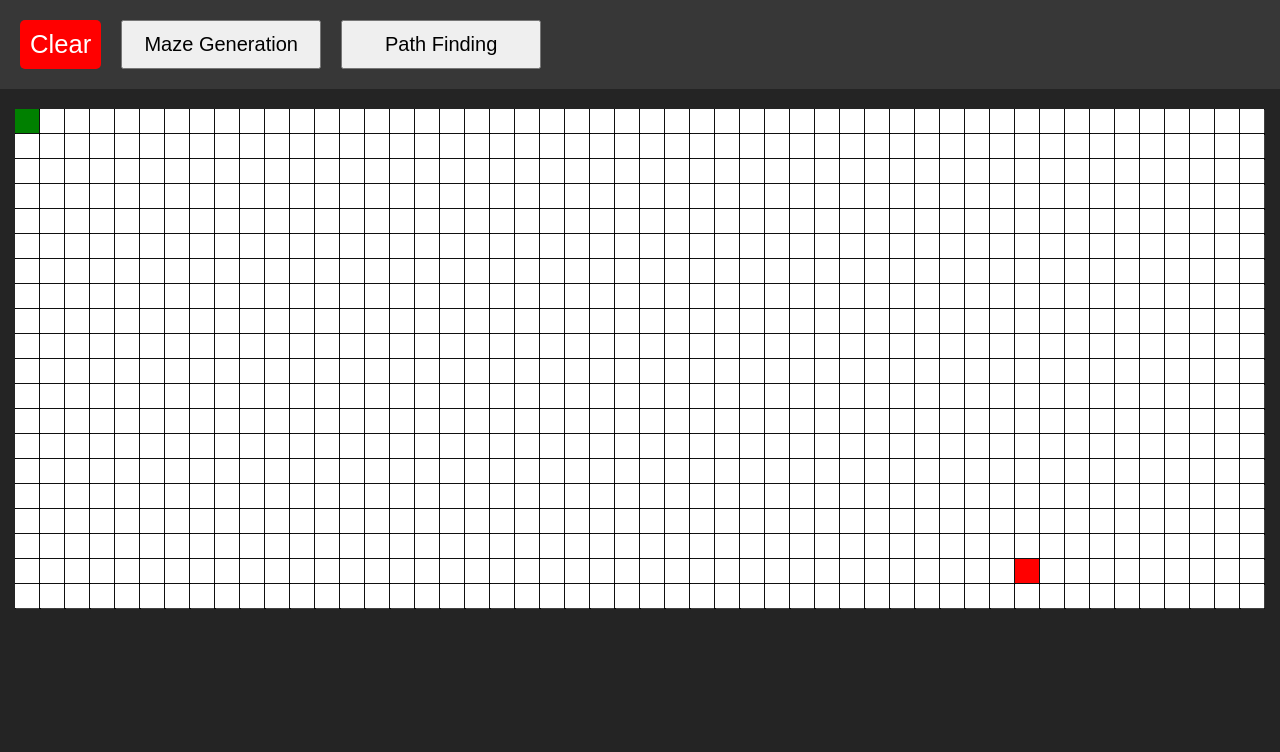
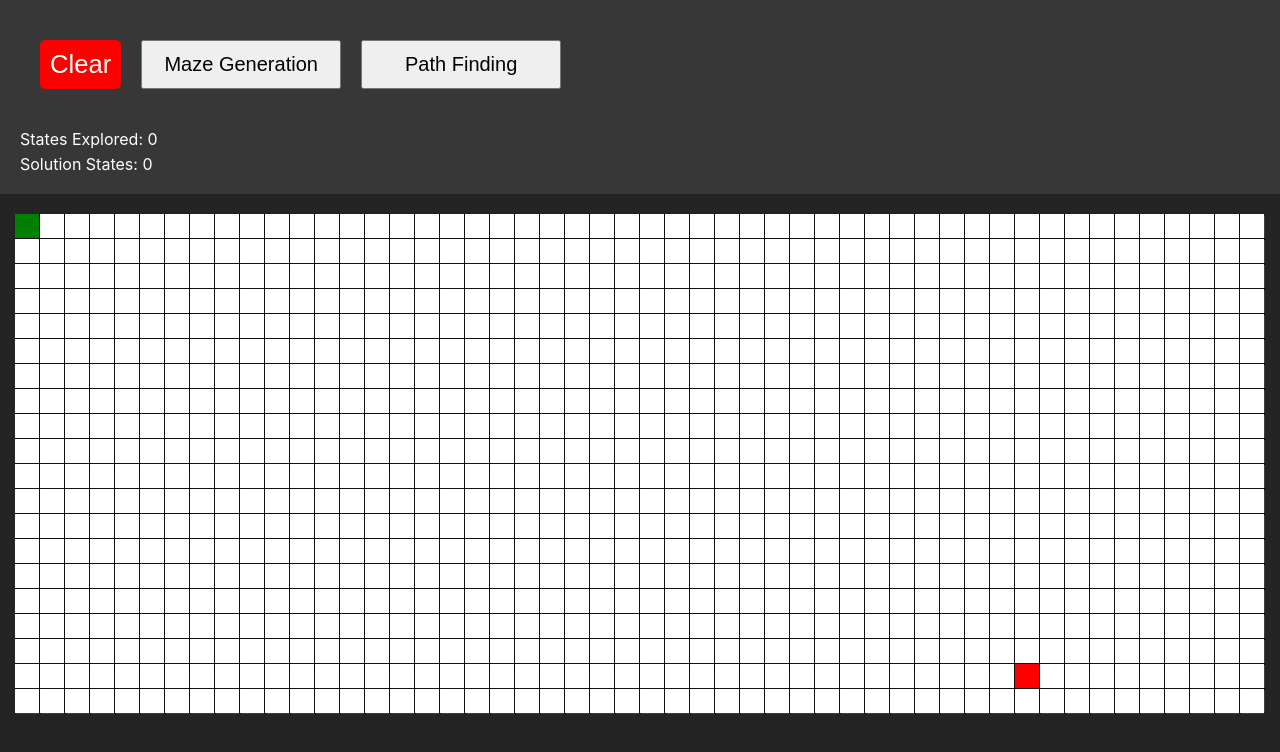
Before and after one commit to Smayan-n/pathfinding-visualizer, a React (Vite) app: page / in a window 1280 px wide. Shown: the top 752 px of the page. Built offline with nearby package versions, Linux system fonts and the light colour scheme.

Commit message:
added state count

```diff
--- a/src/App.jsx
+++ b/src/App.jsx
@@ -1,13 +1,13 @@
 import { useState } from "react";
 import CanvasSection from "./components/CanvasSection.jsx";
 import ControlSection from "./components/ControlSection.jsx";
+import Maze from "./scripts/Maze.js";
+import CanvasRenderer from "./scripts/Renderer.js";
+import { randInt } from "./scripts/Utility.js";
 import dfsGenerator from "./scripts/generationAlgorithms/DFSGeneration.js";
 import primsAlgorithm from "./scripts/generationAlgorithms/PrimsAlgorithm.js";
 import recursiveDivision from "./scripts/generationAlgorithms/RecursiveDivision.js";
-import Maze from "./scripts/Maze.js";
 import pathfind from "./scripts/pathfindingAlgorithms/Pathfinding.js";
-import CanvasRenderer from "./scripts/Renderer.js";
-import { randInt } from "./scripts/Utility.js";
 import "./styles/App.css";
 
 function App() {
@@ -18,13 +18,24 @@ function App() {
 	const [maze, setMaze] = useState(new Maze());
 	const [renderer, setRenderer] = useState(new CanvasRenderer(maze));
 
+	const [numStates, setNumStates] = useState({ explored: 0, solution: 0 });
+
+	function handleNumStatesChange(changed) {
+		const { explored, solution } = changed;
+		//if explored is -1, it is total explored states
+		//if solution is -1, there is no solution
+		setNumStates({
+			explored: explored === -1 ? pathfindSolution.explored.length : explored,
+			solution: solution,
+		});
+	}
+
 	function handleClearCanvas() {
 		setClearCanvas(!clearCanvas);
 	}
 
 	function handlePathfind(option) {
 		const { solution, explored } = pathfind(maze, option);
-		console.log(explored.length, solution.length);
 
 		setPathfindSolution({ option: option, solution: solution, explored: explored });
 	}
@@ -59,12 +70,14 @@ function App() {
 				onPathfind={handlePathfind}
 				onGenerate={handleGenerate}
 				onClearCanvas={handleClearCanvas}
+				numStates={numStates}
 			></ControlSection>
 			<CanvasSection
 				generated={generated}
 				pathfindSolution={pathfindSolution}
 				functionalObjects={[maze, renderer]}
 				clearCanvasProps={[clearCanvas, handleClearCanvas]}
+				onNumStatesChange={handleNumStatesChange}
 			></CanvasSection>
 		</section>
 	);
--- a/src/components/CanvasSection.jsx
+++ b/src/components/CanvasSection.jsx
@@ -5,7 +5,7 @@ import "../styles/CanvasSection.css";
 import { useOnDraw } from "./Hooks.js";
 
 function CanvasSection(props) {
-	const { generated, pathfindSolution, clearCanvasProps, functionalObjects } = props;
+	const { generated, pathfindSolution, clearCanvasProps, functionalObjects, onNumStatesChange } = props;
 	const [clearCanvas, onClearCanvas] = clearCanvasProps;
 	const [maze, renderer] = functionalObjects;
 
@@ -40,6 +40,7 @@ function CanvasSection(props) {
 		renderer.renderMaze();
 	}, [clearCanvas, generated, pathfindSolution]);
 
+	//for maze generation
 	useEffect(() => {
 		const generateMaze = async () => {
 			//clear or fill cells depending on algorithm
@@ -56,6 +57,7 @@ function CanvasSection(props) {
 		if (generated) generateMaze();
 	}, [generated]);
 
+	//for pathfinding
 	useEffect(() => {
 		const pathfind = async () => {
 			//clear all explored and solution cells
@@ -67,12 +69,15 @@ function CanvasSection(props) {
 				const { solution, explored } = pathfindSolution;
 
 				if (solution) {
-					await renderer.queueStatesAnimation(explored, "explored", 15);
+					await renderer.queueStatesAnimation(explored, "explored", 15, onNumStatesChange);
 					//to ensure complete animation
-					setTimeout(async () => await renderer.queueStatesAnimation(solution, "solution", 25), 50);
+					setTimeout(
+						async () => await renderer.queueStatesAnimation(solution, "solution", 25, onNumStatesChange),
+						50
+					);
 				} else {
-					await renderer.queueStatesAnimation(explored, "explored", 15);
-					console.log("No solution found");
+					await renderer.queueStatesAnimation(explored, "explored", 15, onNumStatesChange);
+					onNumStatesChange({ explored: explored.length, solution: -1 });
 				}
 			}, 100);
 		};
@@ -108,6 +113,7 @@ function CanvasSection(props) {
 
 	//callback function that runs when mouse button is pressed and mouse is moving on canvas - loop function
 	function handleDraw(ctx, point, prevPoint, mouseDown, rightClick) {
+		//for changing cursor on hover
 		if (indexEquals(maze.start, maze.getCellIndex(point)) || indexEquals(maze.end, maze.getCellIndex(point))) {
 			canvasRef.current.style.cursor = "grabbing";
 		} else {
@@ -131,14 +137,16 @@ function CanvasSection(props) {
 				}
 				if (maze.onStartClick) {
 					const oldStart = maze.setStart(index);
-					renderer.drawCell(oldStart);
-					renderer.drawCell(index);
+					// renderer.drawCell(oldStart);
+					// renderer.drawCell(index);
+					renderer.queueAnimation(oldStart, 15);
+					renderer.queueAnimation(index, 15);
 					return;
 				}
 				if (maze.onEndClick) {
 					const oldEnd = maze.setEnd(index);
-					renderer.drawCell(oldEnd);
-					renderer.drawCell(index);
+					renderer.queueAnimation(oldEnd, 15);
+					renderer.queueAnimation(index, 15);
 					return;
 				}
 
--- a/src/components/ControlSection.jsx
+++ b/src/components/ControlSection.jsx
@@ -2,7 +2,7 @@ import "../styles/ControlSection.css";
 import DropDown from "./Dropdown";
 
 function ControlSection(props) {
-	const { onClearCanvas, onGenerate, onPathfind } = props;
+	const { onClearCanvas, onGenerate, onPathfind, numStates } = props;
 
 	function handleGenerationOptionClick(e) {
 		//index of the option clicked
@@ -26,6 +26,7 @@ function ControlSection(props) {
 	];
 	return (
 		<section className="control-section">
+			<section className="input-section">
 				<button onClick={onClearCanvas} className="clear-btn">
 					Clear
 				</button>
@@ -40,6 +41,17 @@ function ControlSection(props) {
 					onOptionClick={handlePathfindingOptionClick}
 				></DropDown>
 			</section>
+			<section className="display-section">
+				<section className="states-info">
+					<div>States Explored: {numStates.explored}</div>
+					{numStates.solution === -1 ? (
+						<div style={{ color: "red" }}>No Solution</div>
+					) : (
+						<div>Solution States: {numStates.solution}</div>
+					)}
+				</section>
+			</section>
+		</section>
 	);
 }
 
--- a/src/scripts/Renderer.js
+++ b/src/scripts/Renderer.js
@@ -71,7 +71,7 @@ class CanvasRenderer {
 	}
 
 	//animates a given array of states to given type
-	queueStatesAnimation(states, type, animSpeed) {
+	queueStatesAnimation(states, type, animSpeed, onNumStatesChange) {
 		//make sure states is not empty
 		if (states.length === 0)
 			return new Promise((resolve) => {
@@ -85,6 +85,12 @@ class CanvasRenderer {
 				const index = { row: states[i].row, col: states[i].col };
 				this.maze.addCell(index, type);
 				this.queueAnimation(index);
+
+				if (type === "explored") {
+					onNumStatesChange({ explored: i + 1, solution: 0 });
+				} else if (type === "solution") {
+					onNumStatesChange({ explored: -1, solution: i + 1 });
+				}
 
 				i++;
 				if (i >= states.length) {
@@ -117,10 +123,10 @@ class CanvasRenderer {
 	}
 
 	//will animate cell at given index based on its type(wall or path)
-	queueAnimation(index) {
+	queueAnimation(index, startOffSet = 0) {
 		const cell = this.maze.cells[index.row][index.col];
 		//i is animation counter
-		const animation = { cell: cell, i: this.maze.cellSize };
+		const animation = { cell: cell, i: this.maze.cellSize - startOffSet };
 		//only add new animation to queue if cell is not already being animated
 		//*and is not already drawn
 		if (
--- a/src/styles/ControlSection.css
+++ b/src/styles/ControlSection.css
@@ -1,9 +1,31 @@
 .control-section{
+    display: flex;
+    flex-direction: column;
+    padding: 20px;
+    gap:20px;
+    background-color: rgb(55, 55, 55);
+}
+
+.input-section{
     display: flex;
     flex-direction: row;
     padding: 20px;
     gap:20px;
-    background-color: rgb(55, 55, 55);
+
+}
+
+.display-section{
+    display: flex;
+    flex-direction: row;
+    gap:10px;
+    color: white;
+}
+
+.states-info{
+    display: flex;
+    flex-direction: column;
+    color: white;
+    gap: 5px;
 }
 
 .clear-btn{
```
Lines whose indentation alone changed are shown as unchanged.
